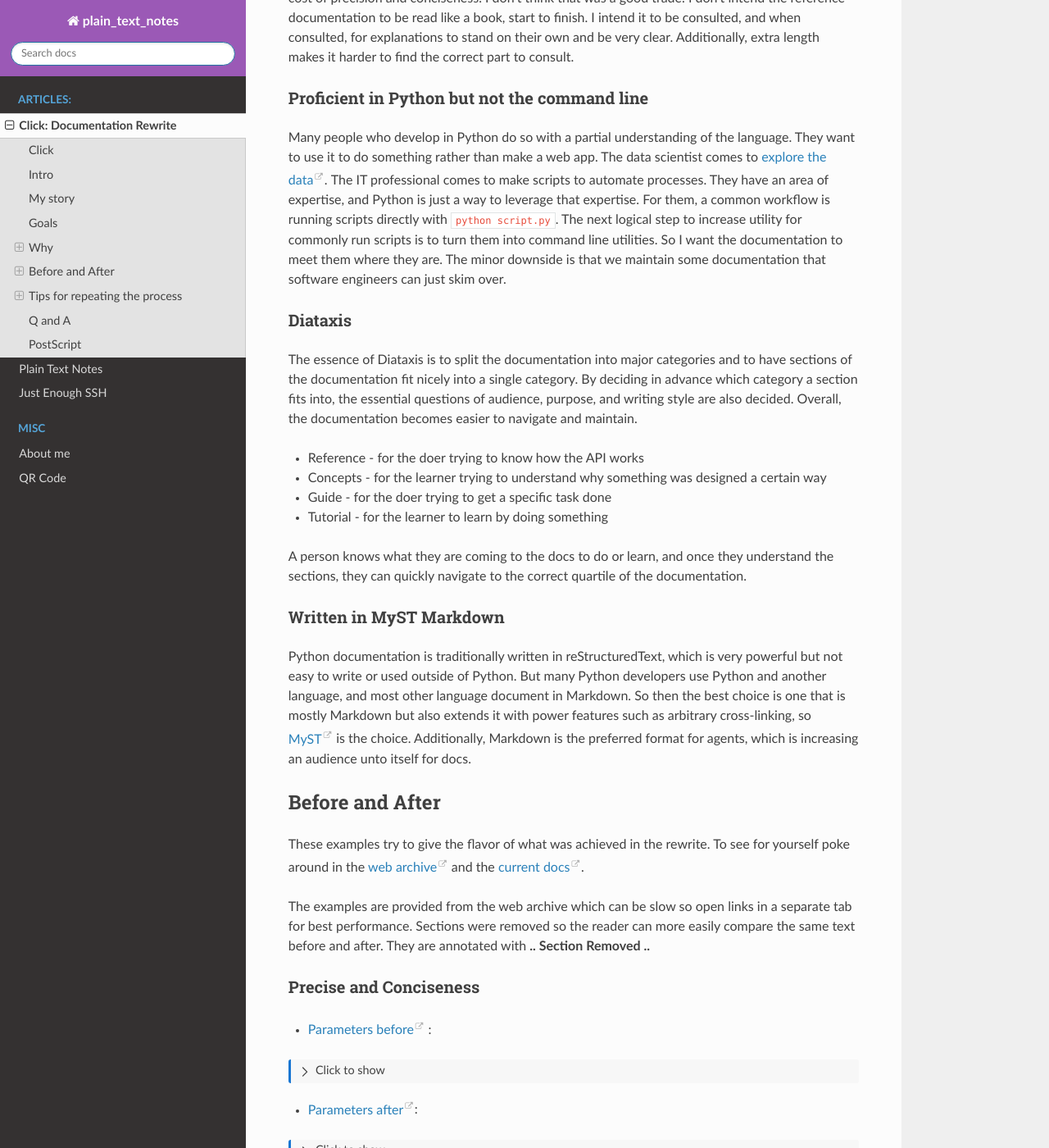
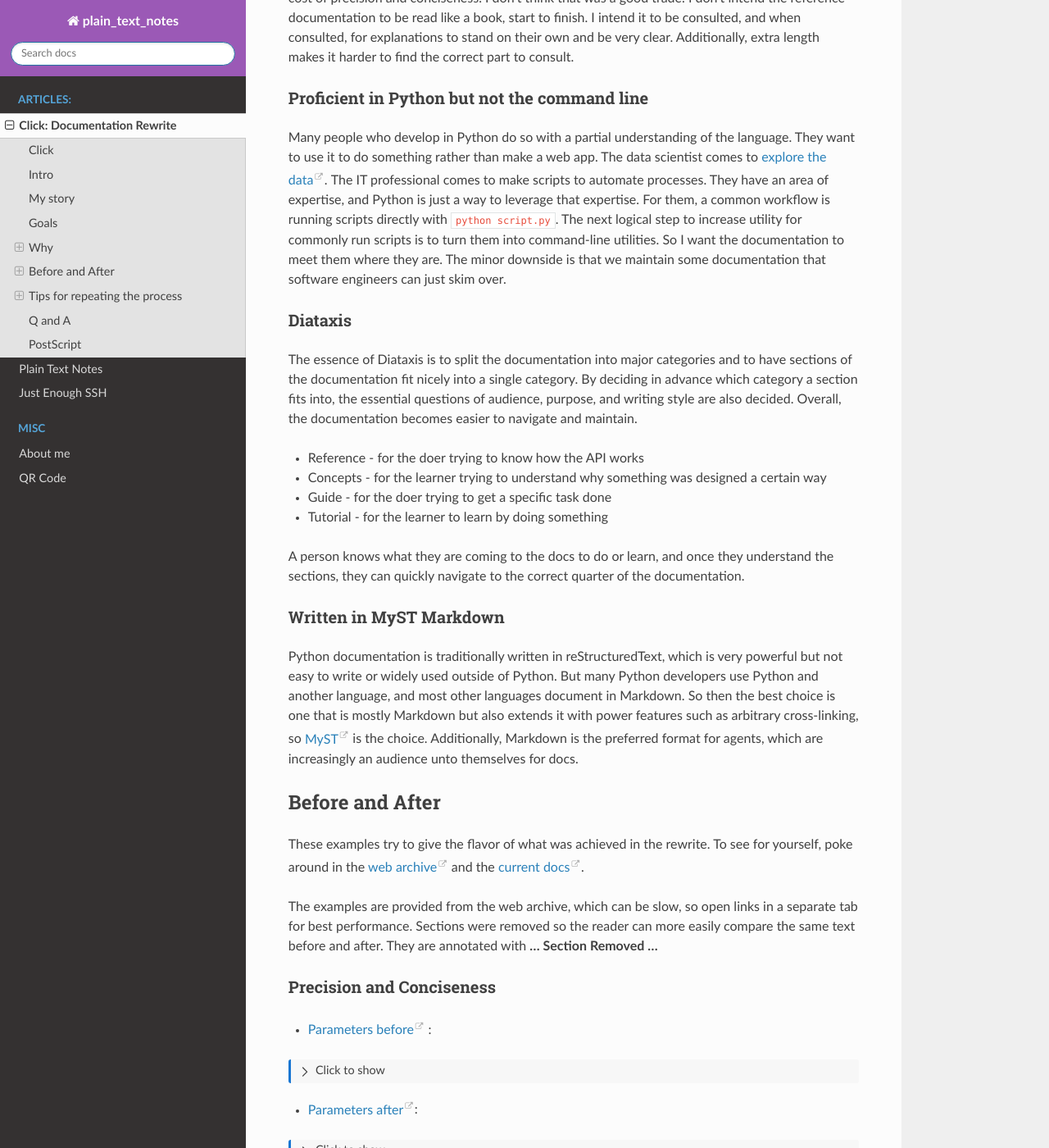
Before and after one commit to Rowlando13/plain-text-notes, a Sphinx documentation site: the page built from docs/click/click_docs_rewrite.md, in a window 1280 px wide and 1400 px high, scrolled down 2305 px. Shown: the whole window at 82% size. Built offline with Sphinx 7.4.7 and the Read the Docs theme 3.1.0, drawn with Linux system fonts in a browser that asks for light colours; some of the changed text lies outside the part shown.

Commit message:
Fix typos.

`````diff
--- a/docs/click/click_docs_rewrite.md
+++ b/docs/click/click_docs_rewrite.md
@@ -73,7 +73,7 @@ Some of the goals are self-explanatory, so I will skip those.
 The prior Click docs were written very conversationally, which made them an easy read, but at the cost of precision and conciseness. I don't think that was a good trade. I don't intend the reference documentation to be read like a book, start to finish. I intend it to be consulted, and when consulted, for explanations to stand on their own and be very clear. Additionally, extra length makes it harder to find the correct part to consult.
 
 ### Proficient in Python but not the command line
-Many people who develop in Python do so with a partial understanding of the language. They want to use it to do something rather than make a web app. The data scientist comes to [explore the data](https://blog.jetbrains.com/pycharm/2025/09/why-is-python-so-popular/#2-strength-in-data-science-and-analytics). The IT professional comes to make scripts to automate processes. They have an area of expertise, and Python is just a way to leverage that expertise. For them, a common workflow is running scripts directly with `python script.py`. The next logical step to increase utility for commonly run scripts is to turn them into command line utilities. So I want the documentation to meet them where they are. The minor downside is that we maintain some documentation that software engineers can just skim over.
+Many people who develop in Python do so with a partial understanding of the language. They want to use it to do something rather than make a web app. The data scientist comes to [explore the data](https://blog.jetbrains.com/pycharm/2025/09/why-is-python-so-popular/#2-strength-in-data-science-and-analytics). The IT professional comes to make scripts to automate processes. They have an area of expertise, and Python is just a way to leverage that expertise. For them, a common workflow is running scripts directly with `python script.py`. The next logical step to increase utility for commonly run scripts is to turn them into command-line utilities. So I want the documentation to meet them where they are. The minor downside is that we maintain some documentation that software engineers can just skim over.
 
 ### Diataxis
 The essence of Diataxis is to split the documentation into major categories and to have sections of the documentation fit nicely into a single category. By deciding in advance which category a section fits into, the essential questions of audience, purpose, and writing style are also decided. Overall, the documentation becomes easier to navigate and maintain.
@@ -82,19 +82,19 @@ The essence of Diataxis is to split the documentation into major categories and
 * Guide - for the doer trying to get a specific task done
 * Tutorial - for the learner to learn by doing something
 
-A person knows what they are coming to the docs to do or learn, and once they understand the sections, they can quickly navigate to the correct quartile of the documentation.
+A person knows what they are coming to the docs to do or learn, and once they understand the sections, they can quickly navigate to the correct quarter of the documentation.
 
 ### Written in MyST Markdown
-Python documentation is traditionally written in reStructuredText, which is very powerful but not easy to write or used outside of Python. But many Python developers use Python and another language, and most other language document in Markdown. So then the best choice is one that is mostly Markdown but also extends it with power features such as arbitrary cross-linking, so [MyST](https://mystmd.org/) is the choice. Additionally, Markdown is the preferred format for agents, which is increasing an audience unto itself for docs.
+Python documentation is traditionally written in reStructuredText, which is very powerful but not easy to write or widely used outside of Python. But many Python developers use Python and another language, and most other languages document in Markdown. So then the best choice is one that is mostly Markdown but also extends it with power features such as arbitrary cross-linking, so [MyST](https://mystmd.org/) is the choice. Additionally, Markdown is the preferred format for agents, which are increasingly an audience unto themselves for docs.
 
 
 
 ## Before and After
-These examples try to give the flavor of what was achieved in the rewrite. To see for yourself poke around in the [web archive](https://web.archive.org/web/20240128021053/https://click.palletsprojects.com/en/8.1.x/) and the [current docs](https://click.palletsprojects.com/en/stable/).
+These examples try to give the flavor of what was achieved in the rewrite. To see for yourself, poke around in the [web archive](https://web.archive.org/web/20240128021053/https://click.palletsprojects.com/en/8.1.x/) and the [current docs](https://click.palletsprojects.com/en/stable/).
 
-The examples are provided from the web archive which can be slow so open links in a separate tab for best performance. Sections were removed so the reader can more easily compare the same text before and after. They are annotated with **.. Section Removed ..**
+The examples are provided from the web archive, which can be slow, so open links in a separate tab for best performance. Sections were removed so the reader can more easily compare the same text before and after. They are annotated with **... Section Removed ...**
 
-### Precise and Conciseness
+### Precision and Conciseness
 * [Parameters before](https://web.archive.org/web/20240329183124/https://click.palletsprojects.com/en/8.1.x/parameters/) :
 
 ```{toggle}
@@ -114,7 +114,7 @@ Arguments can do less than options. The following features are only available fo
 
 On the other hand arguments, unlike options, can accept an arbitrary number of arguments. Options can strictly ever only accept a fixed number of arguments (defaults to 1), or they may be specified multiple times using Multiple Options.
 
-**... Section Removed  ...**
+**... Section Removed ...**
 
 ```
 * [Parameters after](https://click.palletsprojects.com/en/stable/parameters/):
@@ -138,7 +138,7 @@ Click supports only two principle types of parameters for scripts (by design): o
 * Can be pulled from environment variables but only explicitly named ones. For more see Environment Variables.
 
 
-**... Section Removed  ...**
+**... Section Removed ...**
 ````
 * Parameters analysis: 30 percent shorter (194 words vs 137 words) with no significant loss of meaning. More comprehensible format.
 * [Basic Options before](https://web.archive.org/web/20240128021053mp_/https://click.palletsprojects.com/en/8.1.x/options/#basic-value-options)
`````
Also changed, not shown: other parts of docs/click/click_docs_rewrite.md (+2 -2 lines).
